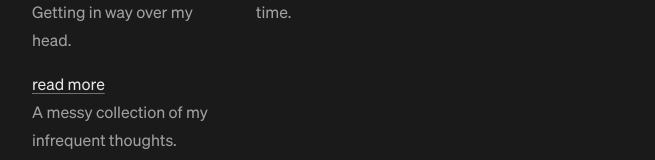
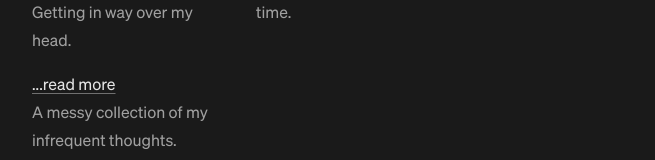
Before and after one commit to joeyvanlierop/joey, a Next.js app: page / in a window 1280 px wide. Shown: the part 562-722 px from the top of the page, without its empty margins (288-943 px from the left). Built offline with nearby package versions, Linux system fonts and the light colour scheme.

Commit message:
Tiny tidbits

```diff
--- a/app/page.tsx
+++ b/app/page.tsx
@@ -22,7 +22,7 @@ export default async function Home() {
 
           <p className="animate-enter animate-delay-[120ms]">
             Making things, climbing mountains, and hiking oceans. Boundless
-            horizons, endless inspiration
+            horizons, endless inspiration.
           </p>
 
           <p className="mb-8 animate-enter animate-delay-[240ms]">
@@ -34,6 +34,7 @@ export default async function Home() {
             >
               Fluid Planet
             </a>
+            .
           </p>
 
           <div className="flex mb-8 -mx-10 pl-10 gap-8 animate-enter animate-delay-[360ms] overflow-x-auto mask">
@@ -52,7 +53,7 @@ export default async function Home() {
               />
               {/* TODO: Make the dots jump */}
               <Showoff
-                title="read more"
+                title="...read more"
                 description={"A messy collection of my infrequent thoughts."}
                 href={"/writing/"}
               />
```
